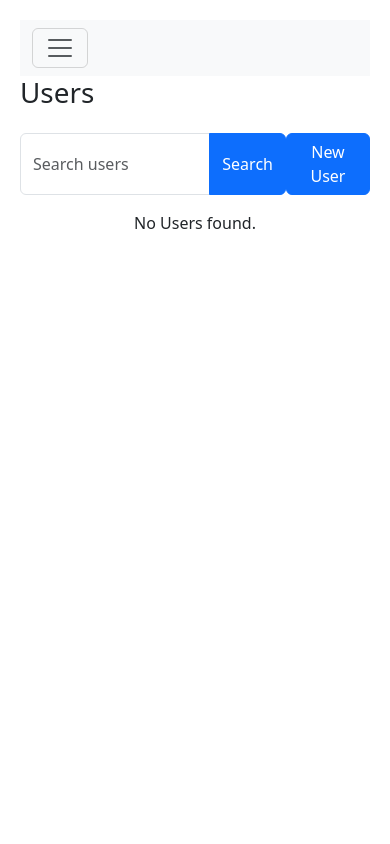
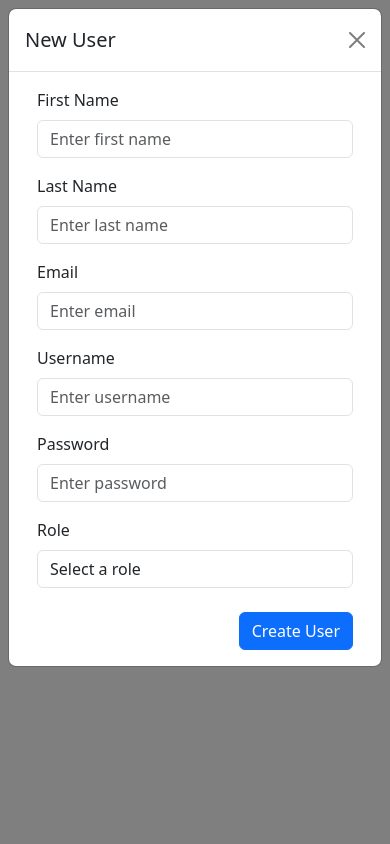
Before and after one commit to DD150602/harware-store, a CodeIgniter 4 app: the page made by app/Views/Users/Users.php in a window 390 px wide, after a click on "New User". Run offline with PHP 8.4 and a stand-in for CodeIgniter, Linux system fonts and the light colour scheme; the template is opened without the code that fills it, so the values that code supplies are empty; some libraries are stand-ins or nearby versions.

Commit message:
feat(Bussines Logic): :sparkles: Add create user logic

```diff
--- a/app/Config/Routes.php
+++ b/app/Config/Routes.php
@@ -15,3 +15,4 @@ $routes->post('/Products/update/', 'Products::update');
 $routes->post('/Products/delete/(:num)', 'Products::delete/$1');
 
 $routes->get('/Users', 'Users::index');
+$routes->post('/Users/create/', 'Users::create');
--- a/app/Views/Users/Users.php
+++ b/app/Views/Users/Users.php
@@ -1,4 +1,35 @@
 <?= $this->extend('Templates/Layout') ?>
+
+<?= $this->section('scripts') ?>
+<script type="module">
+  let message = <?php echo session('message') ?>;
+  if (message === 1) {
+    Swal.fire({
+      icon: 'success',
+      title: 'Success',
+      text: 'User created successfully'
+    })
+  } else if (message === 2) {
+    Swal.fire({
+      icon: 'error',
+      title: 'Error',
+      text: 'Failed creating user'
+    })
+  } else if (message === 3) {
+    Swal.fire({
+      icon: 'error',
+      title: 'Invalid username',
+      text: 'The username is alreay taken, try another one'
+    })
+  } else if (message === 4) {
+    Swal.fire({
+      icon: 'error',
+      title: 'Invalid email',
+      text: 'The email is alreay taken, try another one'
+    })
+  }
+</script>
+<?= $this->endSection() ?>
 
 <?= $this->section('content') ?>
 
@@ -46,4 +77,76 @@
 
 </main>
 
+<!-- Modal -->
+<div class="modal fade" id="newUserModal" tabindex="-1" aria-labelledby="newUserModalLabel" aria-hidden="true">
+  <div class="modal-dialog">
+    <div class="modal-content">
+      <div class="modal-header">
+        <h5 class="modal-title" id="newUserModalLabel">New User</h5>
+        <button type="button" class="btn-close" data-bs-dismiss="modal" aria-label="Close"></button>
+      </div>
+      <div class="modal-body">
+        <?php echo form_open('/Users/create') ?>
+        <div class="container">
+          <div class="row g-3">
+            <!-- First Name -->
+            <div class="col-md-6">
+              <label for="user_name" class="form-label">First Name</label>
+              <input type="text" class="form-control" id="user_name" name="user_name" placeholder="Enter first name" <?php echo set_value('user_name') ?>>
+              <?php echo validation_show_error('user_name'); ?>
+            </div>
+
+            <!-- Last Name -->
+            <div class="col-md-6">
+              <label for="user_lastname" class="form-label">Last Name</label>
+              <input type="text" class="form-control" id="user_lastname" name="user_lastname" placeholder="Enter last name" <?php echo set_value('user_lastname') ?>>
+              <?php echo validation_show_error('user_lastname'); ?>
+            </div>
+
+            <!-- Email -->
+            <div class="col-md-12">
+              <label for="user_email" class="form-label">Email</label>
+              <input type="email" class="form-control" id="user_email" name="user_email" placeholder="Enter email" <?php echo set_value('user_email') ?>>
+              <?php echo validation_show_error('user_email'); ?>
+            </div>
+
+            <!-- Username -->
+            <div class="col-md-6">
+              <label for="user_username" class="form-label">Username</label>
+              <input type="text" class="form-control" id="user_username" name="user_username" placeholder="Enter username" <?php echo set_value('user_username') ?>>
+              <?php echo validation_show_error('user_username'); ?>
+            </div>
+
+            <!-- Password -->
+            <div class="col-md-6">
+              <label for="user_password" class="form-label">Password</label>
+              <input type="password" class="form-control" id="user_password" name="user_password" placeholder="Enter password" <?php echo set_value('user_password') ?>>
+              <?php echo validation_show_error('user_password'); ?>
+            </div>
+
+            <!-- Role -->
+            <div class="col-md-12">
+              <label for="role_id" class="form-label">Role</label>
+              <select class="form-control" id="role_id" name="role_id" <?php echo set_value('role_id') ?>>
+                <option value="" disabled selected>Select a role</option>
+                <?php foreach ($roles as $role): ?>
+                  <option value="<?php echo $role->role_id; ?>"><?php echo $role->role_name; ?></option>
+                <?php endforeach; ?>
+              </select>
+              <?php echo validation_show_error('role_id'); ?>
+            </div>
+          </div>
+
+          <!-- Submit Button -->
+          <div class="d-flex justify-content-end mt-4">
+            <button type="submit" class="btn btn-primary">Create User</button>
+          </div>
+        </div>
+        <?php echo form_close() ?>
+      </div>
+    </div>
+  </div>
+</div>
+
+
 <?= $this->endSection() ?>
```
Also changed, not shown: app/Controllers/Users.php (+54 -0 lines), app/Models/User.php (+4 -12 lines). Lines whose indentation alone changed are shown as unchanged.
